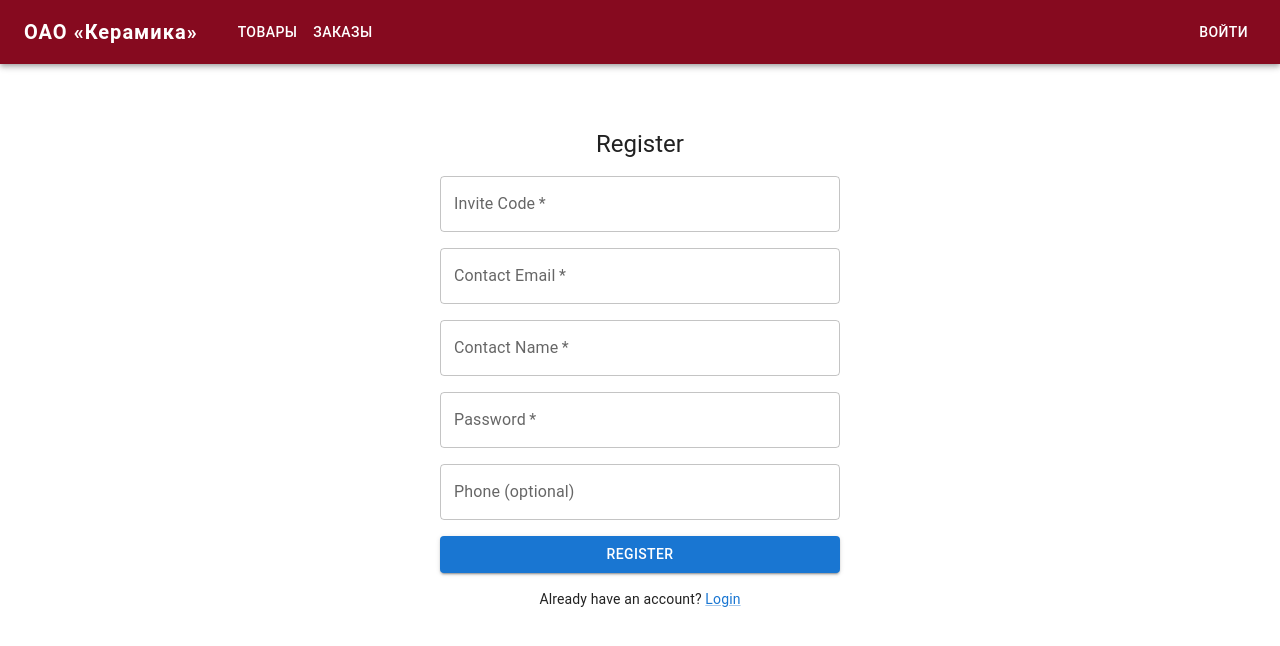
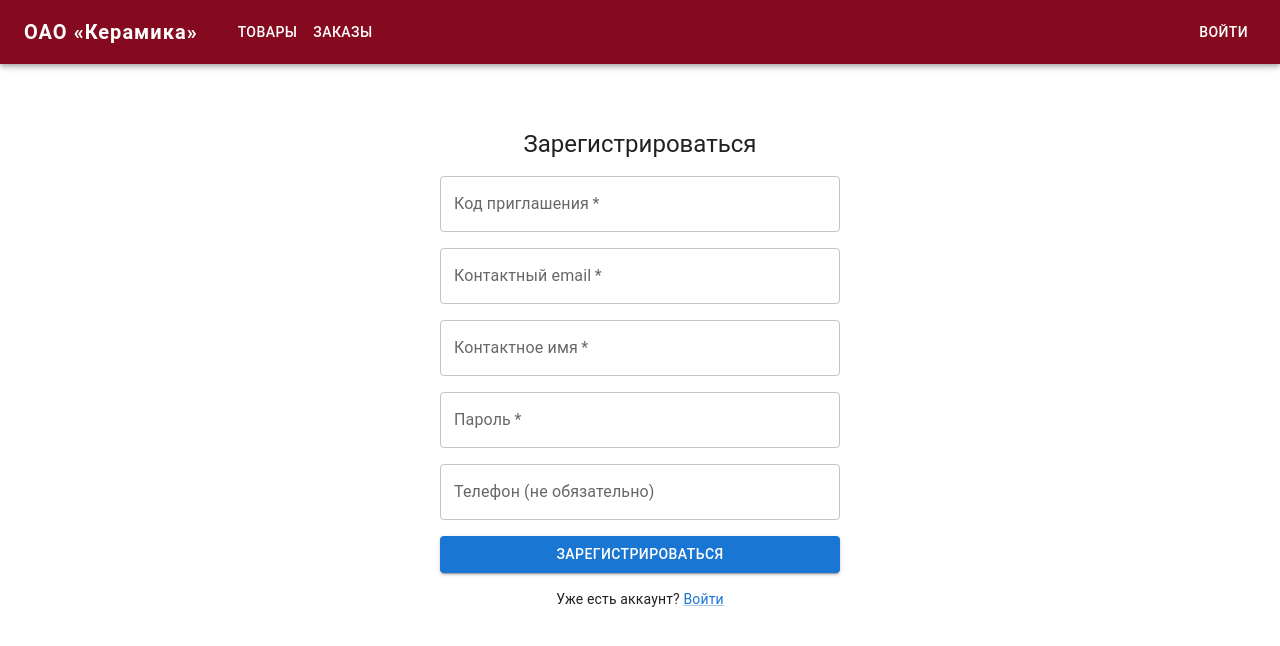
Before and after one commit to Nikitf777/Vkeram.Client, a React (Vite) app: page /register in a window 1280 px wide. Shown: the top 646 px of the page. Built offline with nearby package versions, Linux system fonts and the light colour scheme; no server answers.

Commit message:
Translate more text into Russian

```diff
--- a/src/pages/LoginPage.tsx
+++ b/src/pages/LoginPage.tsx
@@ -32,14 +32,14 @@ export default function LoginPage() {
 
   return (
     <Box component="form" onSubmit={handleSubmit} sx={{ maxWidth: 400, mx: 'auto', mt: 8, display: 'flex', flexDirection: 'column', gap: 2 }}>
-      <Typography variant="h5" sx={{ textAlign: 'center' }}>Login</Typography>
+      <Typography variant="h5" sx={{ textAlign: 'center' }}>Войти</Typography>
       {error && <Alert severity="error">{error}</Alert>}
       <TextField label="Email" type="email" required value={email} onChange={(e) => setEmail(e.target.value)} />
-      <TextField label="Password" type="password" required value={password} onChange={(e) => setPassword(e.target.value)} />
-      <Button type="submit" variant="contained" disabled={loading}>{loading ? 'Logging in...' : 'Login'}</Button>
+      <TextField label="Пароль" type="password" required value={password} onChange={(e) => setPassword(e.target.value)} />
+      <Button type="submit" variant="contained" disabled={loading}>{loading ? 'Вход...' : 'Войти'}</Button>
       <Typography sx={{ textAlign: 'center' }} variant="body2">
-        Don&apos;t have an account?{' '}
-        <Link component={RouterLink} to="/register">Register</Link>
+        Нет аккаунта?{' '}
+        <Link component={RouterLink} to="/register">Зарегистрироваться</Link>
       </Typography>
     </Box>
   )
--- a/src/pages/OrderDetailPage.tsx
+++ b/src/pages/OrderDetailPage.tsx
@@ -65,7 +65,7 @@ export default function OrderDetailPage() {
 
       {order.reservations && order.reservations.length > 0 && (
         <Paper sx={{ p: 2, mb: 2 }}>
-          <Typography variant="h6" gutterBottom>Reservations</Typography>
+          <Typography variant="h6" gutterBottom>Бронирования</Typography>
           {order.reservations.map((r, i) => (
             <Box key={i} sx={{ mb: 2 }}>
               <Typography variant="subtitle2">
@@ -104,7 +104,7 @@ export default function OrderDetailPage() {
 
       {order.deliveries && order.deliveries.length > 0 && (
         <Paper sx={{ p: 2 }}>
-          <Typography variant="h6" gutterBottom>Deliveries</Typography>
+          <Typography variant="h6" gutterBottom>Доставки</Typography>
           {order.deliveries.map((d, i) => (
             <Box key={i} sx={{ mb: 2 }}>
               <Typography variant="subtitle2">
--- a/src/pages/OrdersPage.tsx
+++ b/src/pages/OrdersPage.tsx
@@ -46,13 +46,13 @@ export default function OrdersPage() {
   return (
     <>
       <Box sx={{ display: 'flex', justifyContent: 'space-between', alignItems: 'center', mb: 2 }}>
-        <Typography variant="h5">My Orders</Typography>
+        <Typography variant="h5">Мои заказы</Typography>
         <Button variant="contained" component={RouterLink} to="/orders/new">
-          Create Order
+          Создать заказ
         </Button>
       </Box>
       {orders.length === 0 ? (
-        <Typography color="text.secondary">No orders yet.</Typography>
+        <Typography color="text.secondary">Нет заказов.</Typography>
       ) : (
         <TableContainer component={Paper}>
           <Table size="small">
--- a/src/pages/RegisterPage.tsx
+++ b/src/pages/RegisterPage.tsx
@@ -35,17 +35,17 @@ export default function RegisterPage() {
 
   return (
     <Box component="form" onSubmit={handleSubmit} sx={{ maxWidth: 400, mx: 'auto', mt: 8, display: 'flex', flexDirection: 'column', gap: 2 }}>
-      <Typography variant="h5" sx={{ textAlign: 'center' }}>Register</Typography>
+      <Typography variant="h5" sx={{ textAlign: 'center' }}>Зарегистрироваться</Typography>
       {error && <Alert severity="error">{error}</Alert>}
-      <TextField label="Invite Code" required value={inviteCode} onChange={(e) => setInviteCode(e.target.value)} />
-      <TextField label="Contact Email" type="email" required value={contactEmail} onChange={(e) => setContactEmail(e.target.value)} />
-      <TextField label="Contact Name" required value={contactName} onChange={(e) => setContactName(e.target.value)} />
-      <TextField label="Password" type="password" required slotProps={{ htmlInput: { minLength: 8 } }} value={password} onChange={(e) => setPassword(e.target.value)} />
-      <TextField label="Phone (optional)" value={phone} onChange={(e) => setPhone(e.target.value)} />
-      <Button type="submit" variant="contained" disabled={loading}>{loading ? 'Registering...' : 'Register'}</Button>
+      <TextField label="Код приглашения" required value={inviteCode} onChange={(e) => setInviteCode(e.target.value)} />
+      <TextField label="Контактный email" type="email" required value={contactEmail} onChange={(e) => setContactEmail(e.target.value)} />
+      <TextField label="Контактное имя" required value={contactName} onChange={(e) => setContactName(e.target.value)} />
+      <TextField label="Пароль" type="password" required slotProps={{ htmlInput: { minLength: 8 } }} value={password} onChange={(e) => setPassword(e.target.value)} />
+      <TextField label="Телефон (не обязательно)" value={phone} onChange={(e) => setPhone(e.target.value)} />
+      <Button type="submit" variant="contained" disabled={loading}>{loading ? 'Регистрация...' : 'Зарегистрироваться'}</Button>
       <Typography sx={{ textAlign: 'center' }} variant="body2">
-        Already have an account?{' '}
-        <Link component={RouterLink} to="/login">Login</Link>
+        Уже есть аккаунт?{' '}
+        <Link component={RouterLink} to="/login">Войти</Link>
       </Typography>
     </Box>
   )
```
Also changed, not shown: src/pages/CreateOrderPage.tsx (+21 -21 lines).
